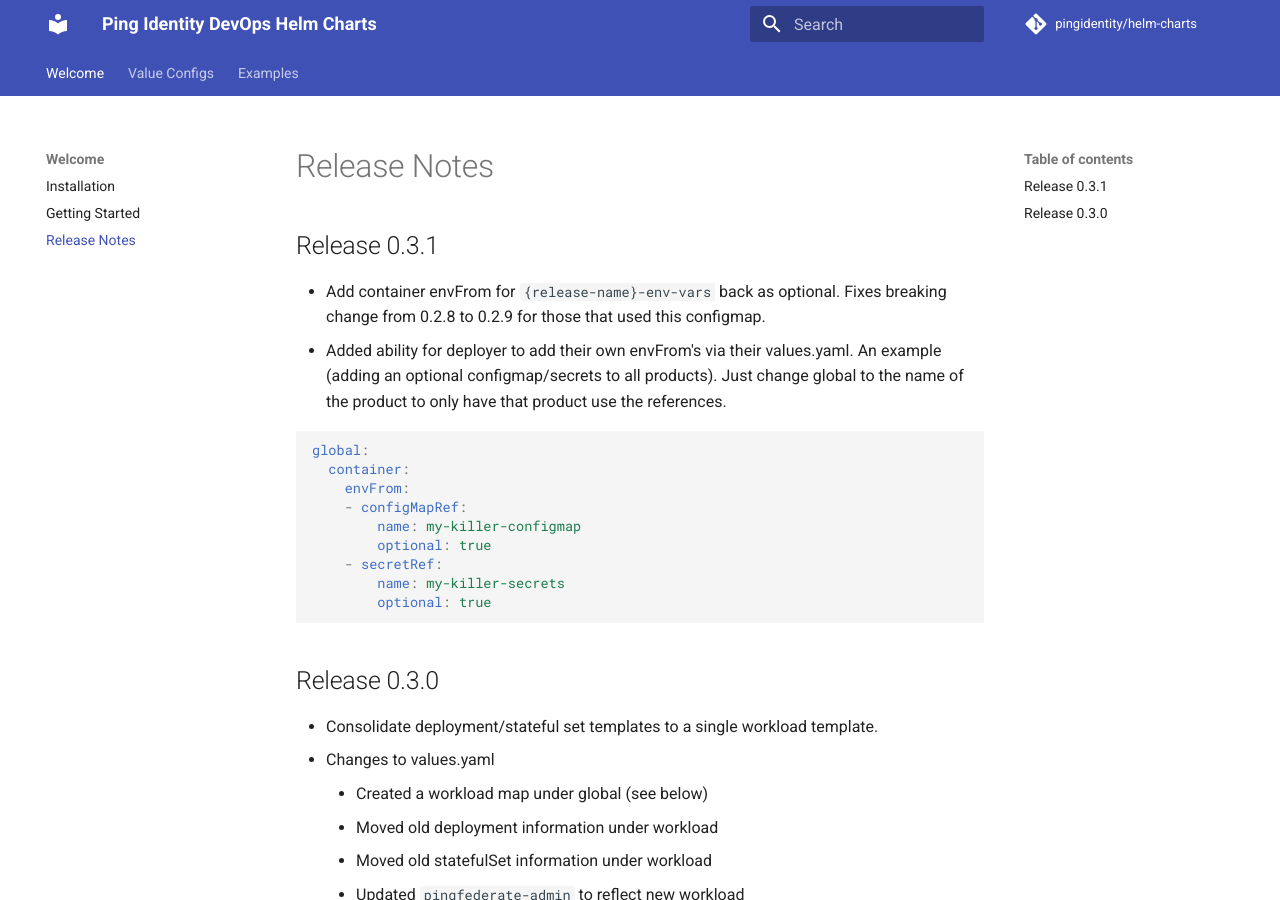
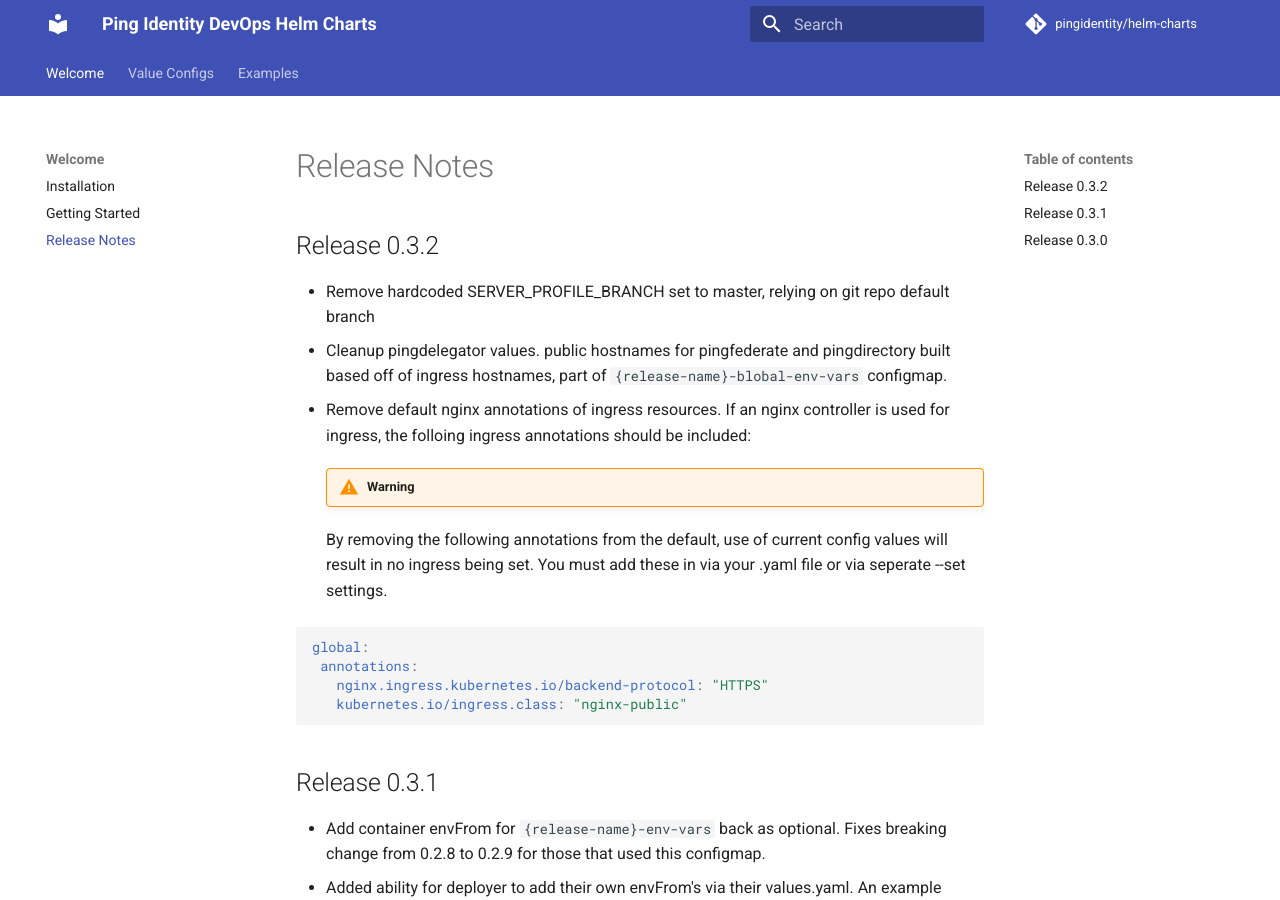
Before and after one commit to pingidentity/helm-charts, an MkDocs documentation site: the page built from docs/release-notes.md, in a window 1280 px wide and 900 px high. Built offline with MkDocs 1.6.1 and Material for MkDocs 9.7.7, drawn with Linux system fonts in a browser that asks for light colours; comment, search, counter and statistics services are not loaded.

Commit message:
Adding release 0.3.2 Chart.yaml and Release Notes updates

````diff
--- a/docs/release-notes.md
+++ b/docs/release-notes.md
@@ -1,3 +1,25 @@
+# Release Notes
+
+## Release 0.3.2
+
+* Remove hardcoded SERVER_PROFILE_BRANCH set to master, relying on git repo default branch
+* Cleanup pingdelegator values.  public hostnames for pingfederate and pingdirectory
+  built based off of ingress hostnames, part of `{release-name}-blobal-env-vars` configmap.
+* Remove default nginx annotations of ingress resources.  If an nginx controller is used
+  for ingress, the folloing ingress annotations should be included:
+
+    !!! warning
+    By removing the following annotations from the default, use of current config values
+    will result in no ingress being set.  You must add these in via your .yaml file or via
+    seperate --set settings.
+
+```yaml
+global:
+ annotations:
+   nginx.ingress.kubernetes.io/backend-protocol: "HTTPS"
+   kubernetes.io/ingress.class: "nginx-public"
+```
+
 ## Release 0.3.1
 
 * Add container envFrom for `{release-name}-env-vars` back as optional.
````
Also changed, not shown: 1 other file.
